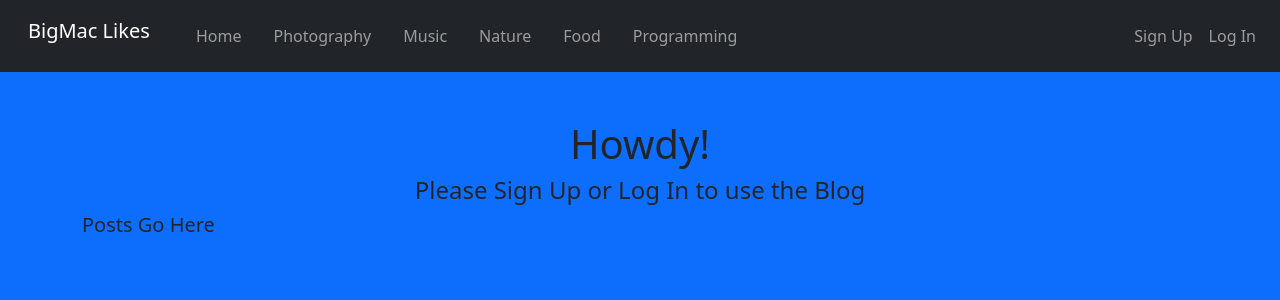
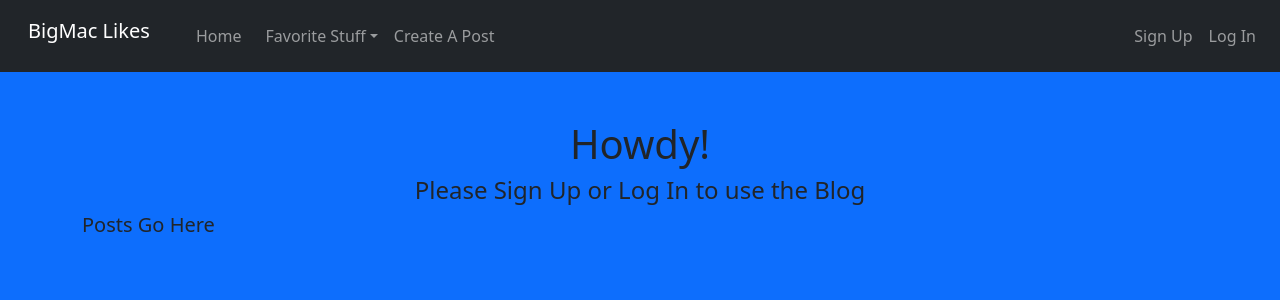
Before and after one commit to KMcClain23/Blue-Blog, a Flask app: page / in a window 1280 px wide. Shown: the top 300 px of the page. Run offline with Flask 3, Linux system fonts and the light colour scheme.

Commit message:
Added create post page and components. Added dropdown to nest nav bar items. Will work on visuals later.

```diff
--- a/app/routes.py
+++ b/app/routes.py
@@ -2,7 +2,7 @@ from app import app, db
 from flask import render_template, redirect, url_for
 from flask import request
 from werkzeug.security import generate_password_hash
-from app.forms import SignUpForm
+from app.forms import SignUpForm, PostForm
 from app.models import User
 
 
@@ -105,3 +105,16 @@ def signup():
 def login():
 
     return render_template('login.html')
+
+@app.route('/create', methods=["GET", "POST"])
+def create_post():
+    form = PostForm()
+    if form.validate_on_submit():
+        # Get the data from the form
+        title = form.title.data
+        body = form.body.data
+        image_url = form.image_url.data or None
+        print(title, body, image_url)
+
+        return redirect(url_for('index'))
+    return render_template('create_post.html', form=form)
--- a/app/templates/nav.html
+++ b/app/templates/nav.html
@@ -9,11 +9,15 @@
         <div class="collapse navbar-collapse p-1" id = "navbarNavAltMarkup">
             <div class="navbar-nav p-1">
                 <a class="nav-link px-3" href = "{{ url_for('index')}}">Home</a>
-                <a class="nav-link px-3" href = "{{ url_for('photography')}}">Photography</a>
-                <a class="nav-link px-3" href = "{{ url_for('music')}}">Music</a>
-                <a class="nav-link px-3" href = "{{ url_for('nature')}}">Nature</a>
-                <a class="nav-link px-3" href = "{{ url_for('food')}}">Food</a>
-                <a class="nav-link px-3" href = "{{ url_for('programming')}}">Programming</a>
+                <a class="nav-link dropdown-toggle" href = "#" id = "categoriesDropdown" role = "button" data-bs-toggle = "dropdown" aria-expand = "false">Favorite Stuff</a>
+                <ul class="dropdown-menu" aria-labelledby = "categoriesDropdown">
+                    <li><a class="nav-link px-3 dropdown-item" href = "{{ url_for('photography')}}">Photography</a>
+                    <li><a class="nav-link px-3 dropdown-item" href = "{{ url_for('music')}}">Music</a></li>
+                    <li><a class="nav-link px-3 dropdown-item" href = "{{ url_for('nature')}}">Nature</a></li>
+                    <li><a class="nav-link px-3 dropdown-item" href = "{{ url_for('food')}}">Food</a></li>
+                    <li><a class="nav-link px-3 dropdown-item" href = "{{ url_for('programming')}}">Programming</a></li>
+                </ul>
+                <a class="nav-link" href="{{ url_for('create_post') }}">Create A Post</a>
             </div>
             <div class="navbar-nav ms-auto">
                 <a class="nav-link" href = "{{ url_for('signup')}}">Sign Up</a>
```
Also changed, not shown: app/forms.py (+7 -1 lines), app/models.py (+14 -0 lines), app/templates/create_post.html (added, +32 -0 lines).
